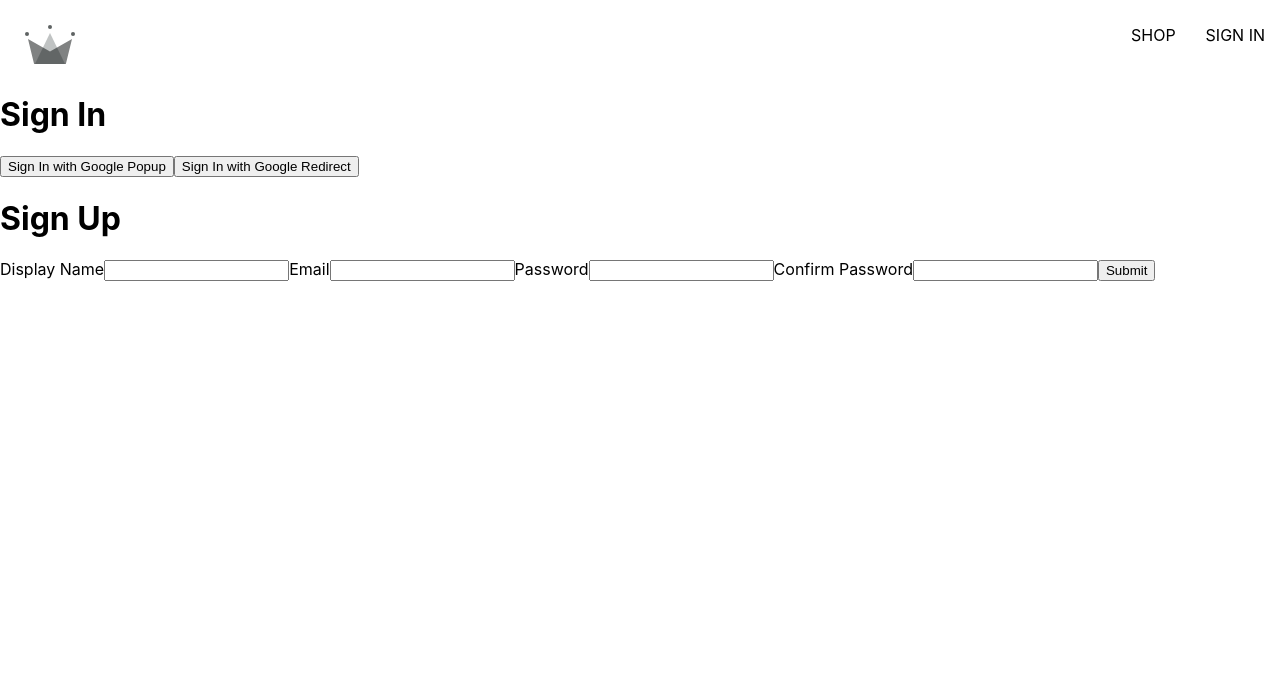
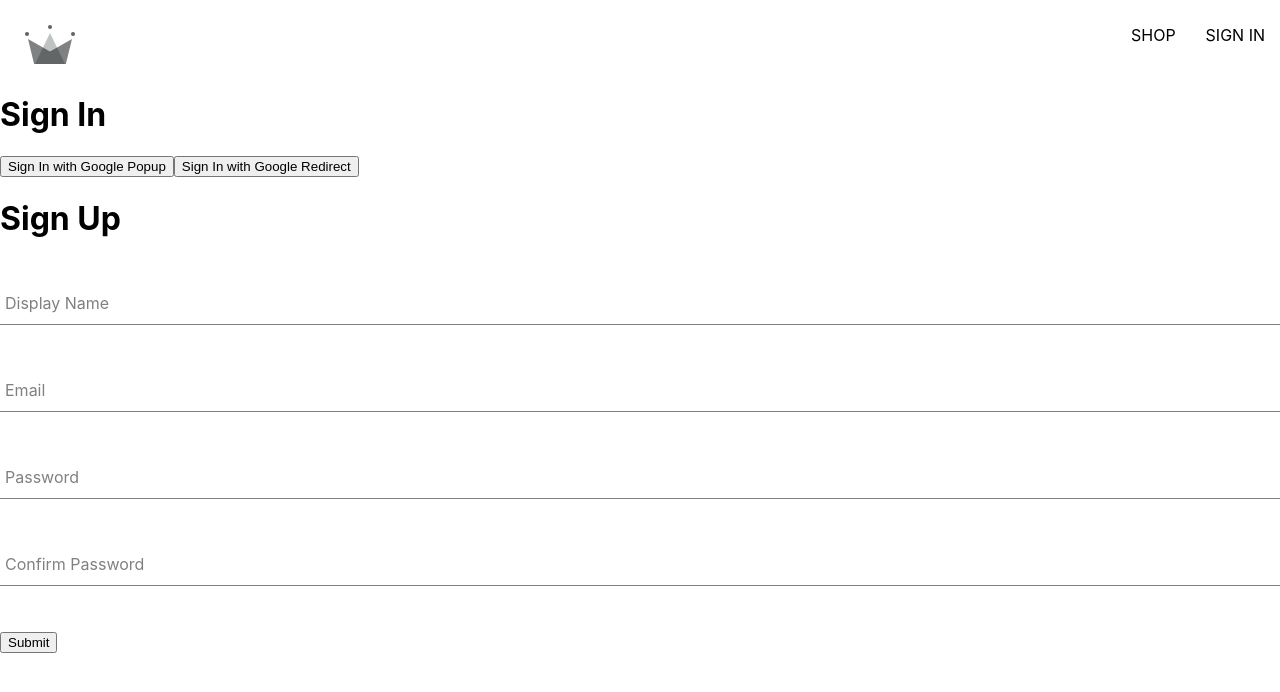
Before and after one commit to ganeshwr/crwn-clothing, a React (Create React App) app: page /sign-in in a window 1280 px wide. Shown: the top 692 px of the page. Built offline with nearby package versions, Linux system fonts and the light colour scheme; a web font is replaced by a local one.

Commit message:
Add Form Input component

```diff
--- /dev/null
+++ b/src/components/form-input/form-input.component.jsx
@@ -0,0 +1,20 @@
+import "./form-input.styles.scss";
+
+const FormInput = ({ label, ...otherProps }) => {
+  return (
+    <div className="group">
+      <input className="form-input" {...otherProps} />
+      {label && (
+        <label
+          className={`${
+            otherProps.value.length ? "shrink" : ""
+          } form-input-label`}
+        >
+          {label}
+        </label>
+      )}
+    </div>
+  );
+};
+
+export default FormInput;
--- /dev/null
+++ b/src/components/form-input/form-input.styles.scss
@@ -0,0 +1,54 @@
+$sub-color: grey;
+$main-color: black;
+
+@mixin shrinkLabel {
+  top: -14px;
+  font-size: 12px;
+  color: $main-color;
+}
+
+.group {
+  position: relative;
+  margin: 45px 0;
+
+  .form-input {
+    background: none;
+    background-color: white;
+    color: $sub-color;
+    font-size: 18px;
+    padding: 10px 10px 10px 5px;
+    display: block;
+    width: 100%;
+    border: none;
+    border-radius: 0;
+    border-bottom: 1px solid $sub-color;
+    margin: 25px 0;
+
+    &:focus {
+      outline: none;
+    }
+
+    &:focus ~ .form-input-label {
+      @include shrinkLabel();
+    }
+  }
+
+  input[type='password'] {
+    letter-spacing: 0.3em;
+  }
+
+  .form-input-label {
+    color: $sub-color;
+    font-size: 16px;
+    font-weight: normal;
+    position: absolute;
+    pointer-events: none;
+    left: 5px;
+    top: 10px;
+    transition: 300ms ease all;
+
+    &.shrink {
+      @include shrinkLabel();
+    }
+  }
+}
--- a/src/components/sign-up-form/sign-up-form.component.jsx
+++ b/src/components/sign-up-form/sign-up-form.component.jsx
@@ -2,10 +2,12 @@ import { useState } from "react";
 
 import "./sign-up-form.styles.scss";
 
+import FormInput from "../form-input/form-input.component";
+
 import {
   createAuthUserWithEmailAndPassword,
   createUserDocumentFromAuth,
-  converErrorMessage
+  converErrorMessage,
 } from "../../utils/firebase/firebase.utils";
 
 const defaultFormFields = {
@@ -41,8 +43,8 @@ const SignUpForm = () => {
       alert("Successfully registered new user");
       setFormFields(defaultFormFields);
     } catch (error) {
-      if(error.code.includes("auth/email-already-in-use")) {
-        alert("Email is already in use.")
+      if (error.code.includes("auth/email-already-in-use")) {
+        alert("Email is already in use.");
       } else {
         alert(converErrorMessage(error));
       }
@@ -55,9 +57,8 @@ const SignUpForm = () => {
     <div>
       <h1>Sign Up</h1>
       <form onSubmit={handleSubmit}>
-        <label htmlFor="display-name">Display Name</label>
-        <input
-          id="display-name"
+        <FormInput
+          label="Display Name"
           type="text"
           onChange={handleField}
           value={displayName}
@@ -65,9 +66,8 @@ const SignUpForm = () => {
           required
         />
 
-        <label htmlFor="email">Email</label>
-        <input
-          id="email"
+        <FormInput
+          label="Email"
           type="email"
           onChange={handleField}
           value={email}
@@ -75,9 +75,8 @@ const SignUpForm = () => {
           required
         />
 
-        <label htmlFor="password">Password</label>
-        <input
-          id="password"
+        <FormInput
+          label="Password"
           type="password"
           onChange={handleField}
           value={password}
@@ -85,9 +84,8 @@ const SignUpForm = () => {
           required
         />
 
-        <label htmlFor="confirm-password">Confirm Password</label>
-        <input
-          id="confirm-password"
+        <FormInput
+          label="Confirm Password"
           type="password"
           onChange={handleField}
           value={confirmPassword}
```
